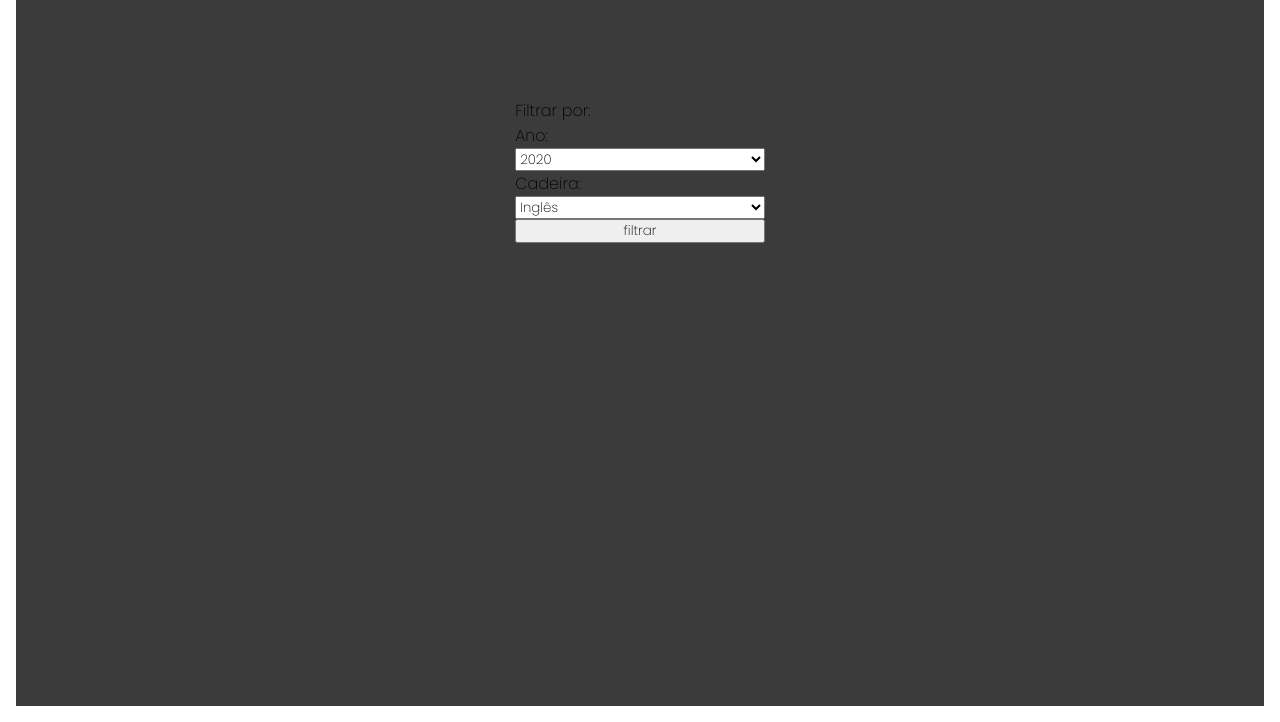
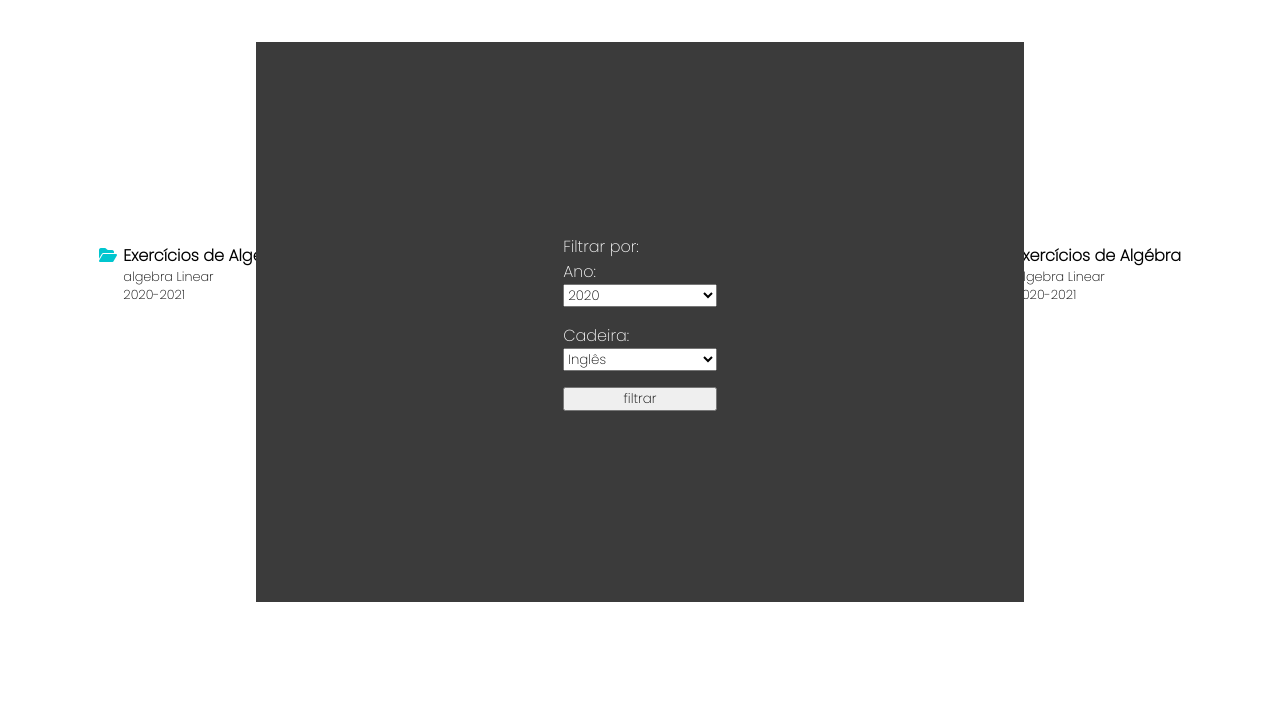
Before and after one commit to nlinfo/nlei, a plain HTML site: page recursos.html in a window 1280 px wide. Shown: the part 78-800 px from the top of the page. Drawn offline with Linux system fonts and the light colour scheme.

Commit message:
Update recursos.css

```diff
--- a/css/recursos.css
+++ b/css/recursos.css
@@ -99,31 +99,30 @@ h2 {
 
 #filtro {
     position: fixed;
-    top: 1rem;
-    right: 1rem;
-    bottom: 1rem;
-    left: 1rem;
+    top: 15%;
+    right: 20%;
+    bottom: 15%;
+    left: 20%;
 
     background-color: #3B3B3B;
-
 }
 
 #filtro form {
 
     display: flex;
     flex-direction: column;
+    justify-content: center;
 
     width: 20%;
-    margin: 20vh auto 0;
+    height: 100%;
+    margin: auto ;
 
+    color: #fff;
 }
 
-form input{
-
+form select{
     margin-bottom: 1rem;
-
 }
-
 
 
 
```
